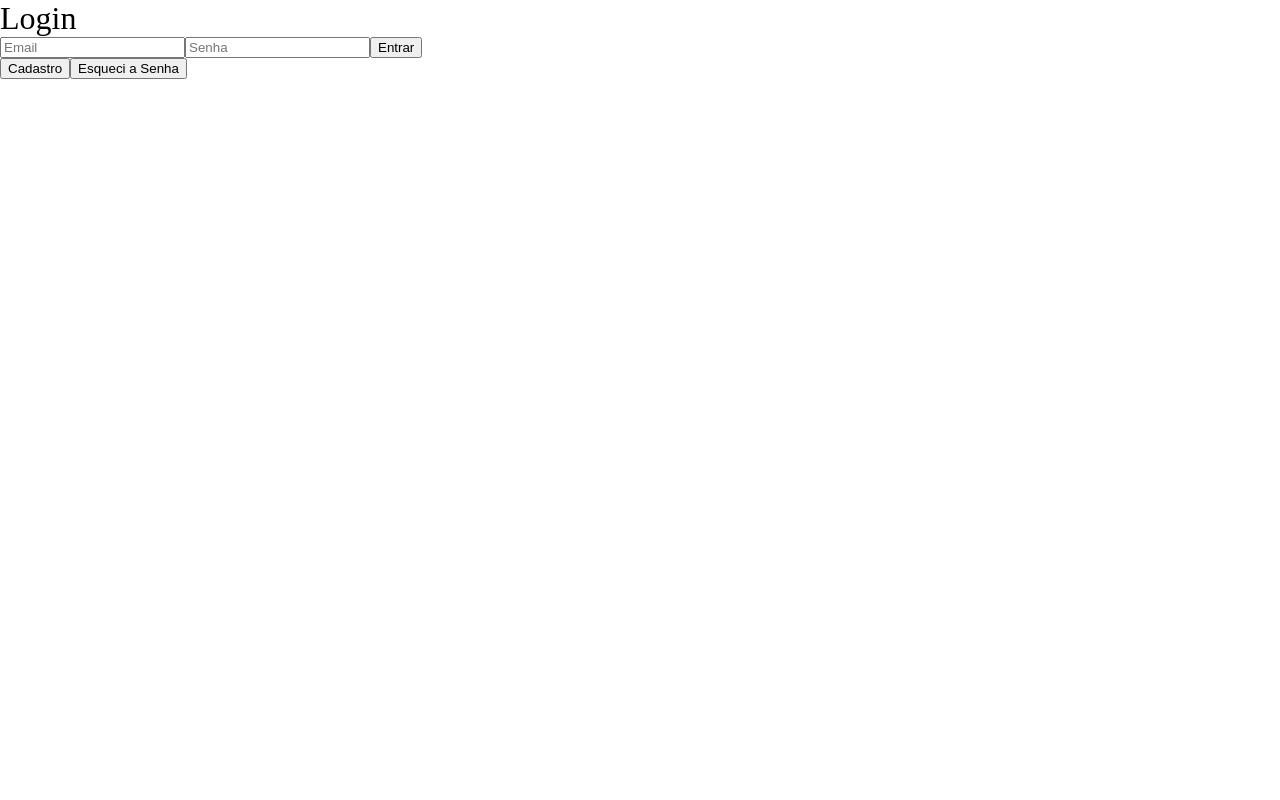
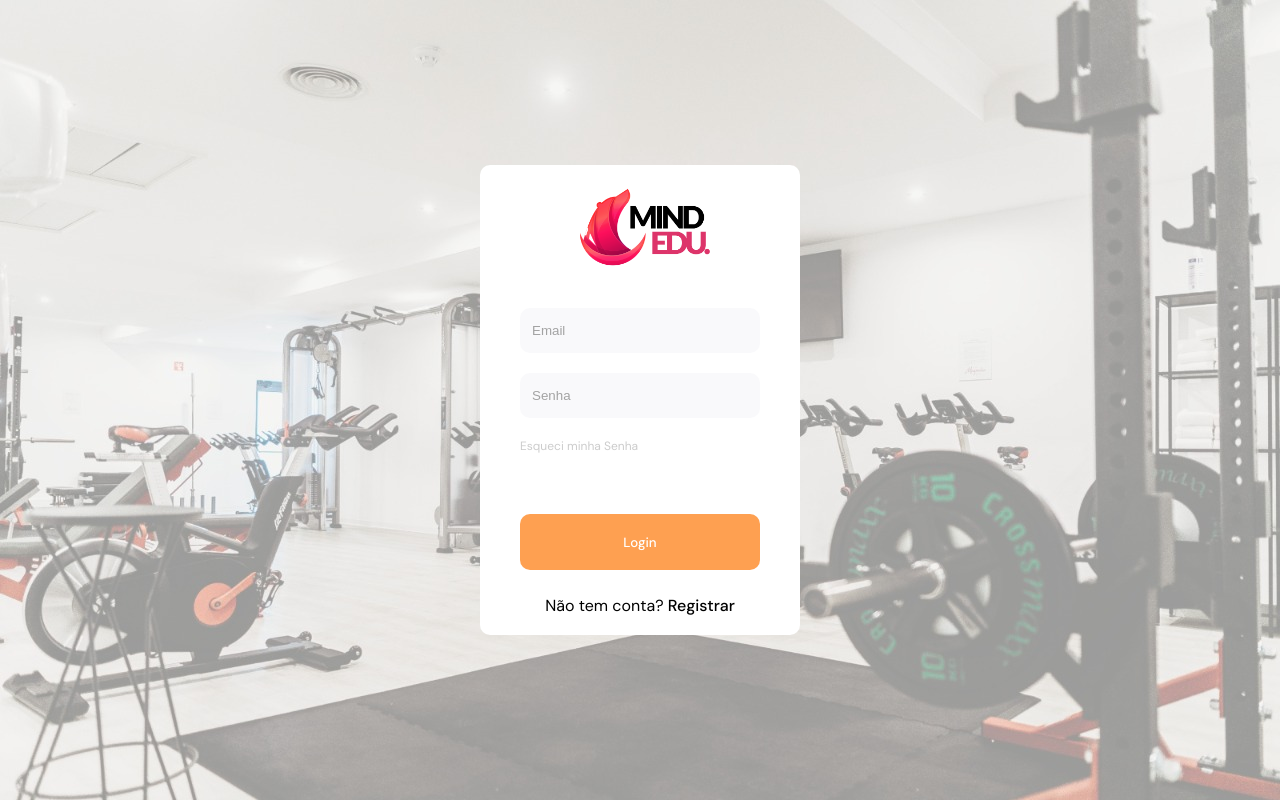
Before and after one commit to hsilvioviana/MCE-Frontend, a React (Create React App) app: page /login in a window 1280 px wide. Built offline with nearby package versions, Linux system fonts and the light colour scheme.

Commit message:
Estilizaçao da Pagina Login Feita

```diff
--- a/src/components/Button/styles.js
+++ b/src/components/Button/styles.js
@@ -1,7 +1,7 @@
 import styled from "styled-components"
 import colors from "../../styles/colors"
 import fonts from "../../styles/fonts"
-import { shade  }from "polished"
+import { shade }from "polished"
 
 
 const { orange, white } = colors
--- a/src/components/Image/styles.js
+++ b/src/components/Image/styles.js
@@ -3,5 +3,6 @@ import styled from "styled-components"
 
 export const Image = styled.img`
 
-    width: 200px;
+    width: 140px;
+    padding: 20px 0px;
 `
--- a/src/pages/Login/index.js
+++ b/src/pages/Login/index.js
@@ -5,6 +5,11 @@ import { baseURL } from "../../parameters"
 import { goToForgotPassword, goToHome, goToSignup } from "../../routes/coordinator"
 import useUnprotectPage from "../../hooks/useUnprotectPage"
 import jwt_decode from "jwt-decode"
+import { Body, Container, Coordinator, ForgotPassword } from "./styles"
+import Button from "../../components/Button"
+import Input from "../../components/Input"
+import { Image } from "../../components/Image/styles"
+import logo from "../../assets/images/logo.png"
 
 
 export const Login = () => {
@@ -52,17 +57,21 @@ export const Login = () => {
     }
 
     return (
-        <div>
-            <h1>Login</h1>
+        <Container>
+            <Body>
 
-            <div>
-                <input placeholder="Email" name="email" value={form.email} onChange={onChange}/>
-                <input placeholder="Senha" name="password" value={form.password} onChange={onChange} type="password"/>
-                <button onClick={login}>Entrar</button>
-            </div>
+                <Image src={logo}/>
 
-            <button onClick={() => goToSignup(history)}>Cadastro</button>
-            <button onClick={() => goToForgotPassword(history)}>Esqueci a Senha</button>
-        </div>
+                <Input><input placeholder="Email" name="email" value={form.email} onChange={onChange}/></Input>
+                <Input><input placeholder="Senha" name="password" value={form.password} onChange={onChange} type="password"/></Input>
+
+                <ForgotPassword><p onClick={() => goToForgotPassword(history)}>Esqueci minha Senha</p></ForgotPassword>
+
+                <Button onClick={login}>Login</Button>
+
+                <p>Não tem conta? <strong onClick={() => goToSignup(history)}><Coordinator>Registrar</Coordinator></strong></p>
+
+            </Body>
+        </Container>
     )
 }
--- a/src/pages/Login/styles.js
+++ b/src/pages/Login/styles.js
@@ -0,0 +1,82 @@
+import styled from "styled-components"
+import Background from "../../assets/images/background.png"
+import fonts from "../../styles/fonts"
+
+const { DMSans700 } = fonts
+
+export const Container = styled.div`
+  position: fixed;
+  display: flex;
+  align-items: center;
+  justify-content: center;
+  top: 0;
+  left: 0;
+  width: 100%;
+  height: 100vh;
+  background-image: url(${Background});
+  background-size: cover;
+  background-repeat: no-repeat;
+`
+
+export const Body = styled.div`
+
+  display: flex;
+  flex-direction: column;
+  justify-content: flex-start;
+  align-items: center;
+  height: 470px;
+  width: 320px;
+  padding: 0px 40px;
+  background: white;
+  border-radius: 10px;
+  ${DMSans700}
+
+  overflow: auto;
+  -ms-overflow-style: none;
+  ::-webkit-scrollbar-track {
+    background-color: transparent;
+    border-radius: 30px !important;
+    margin-right: 70px !important;
+  }
+  ::-webkit-scrollbar {
+    width: 8px;
+    background: transparent;
+    border-radius: 30px !important;
+    margin-right: 30px;
+  }
+  ::-webkit-scrollbar-thumb {
+    background: transparent;
+    border-radius: 30px !important;
+    margin-right: 30px !important;
+  }
+
+  button {
+
+    margin: 60px 0px 25px 0px;
+  }
+`
+
+export const ForgotPassword = styled.div`
+
+    text-align: left;
+    font-weight: normal;
+    font-size: 12px;
+    color: #CCCCCC;
+    align-self: stretch;
+
+    &:hover {
+
+        cursor: pointer;
+        color: #666666
+    }
+`
+
+export const Coordinator = styled.a`
+
+  font-weight: 500;
+  font-size: 16px;
+
+  &:hover {
+    cursor: pointer;
+  }
+`
```
